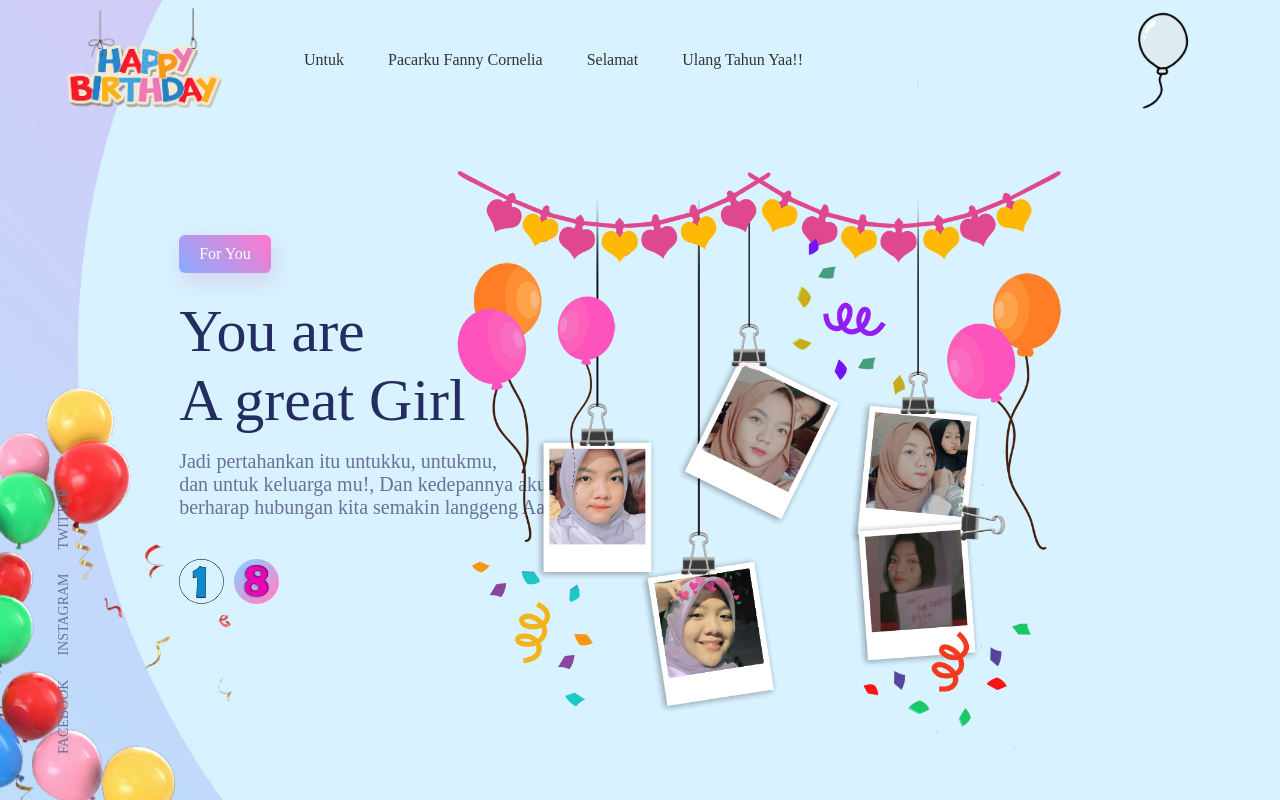
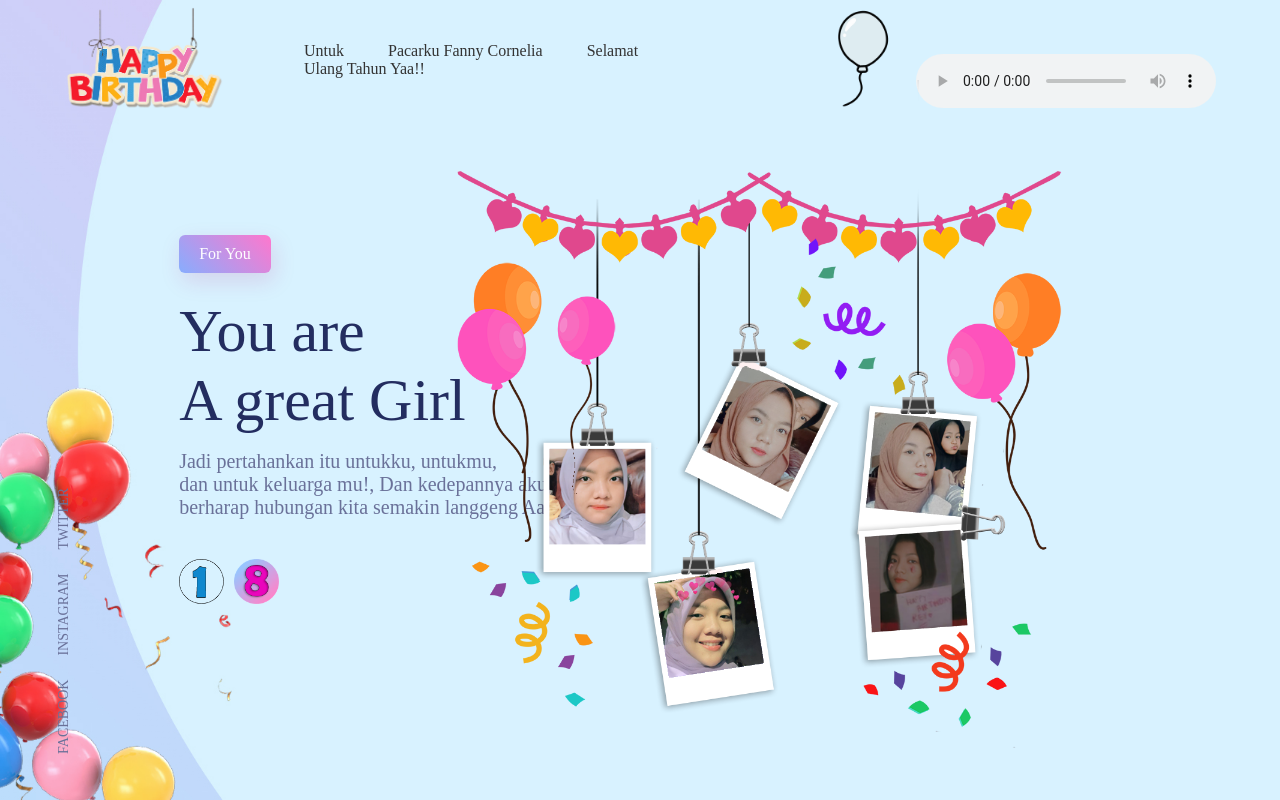
Before and after one commit to reyhan17-code/reyhan17-code.github.io, a plain HTML site: page index.html in a window 1280 px wide. Drawn offline with Linux system fonts and the light colour scheme.

Commit message:
initial commit

```diff
--- a/index.html
+++ b/index.html
@@ -18,7 +18,9 @@
                         <li><a href="">Ulang Tahun Yaa!!</a></li>
                     </ul>
                 </nav>
-                <img src="images/balon1.gif" class="cart">
+                <div>
+                <img src="images/balon1.gif" class="cart"><audio src="/sound/Selamat.mp3" autoplay controls></audio></div>
+
             </div>
             <div class="content">
                 <a href="" class="btn">For You</a>
```
Also changed, not shown: 1 other file.
